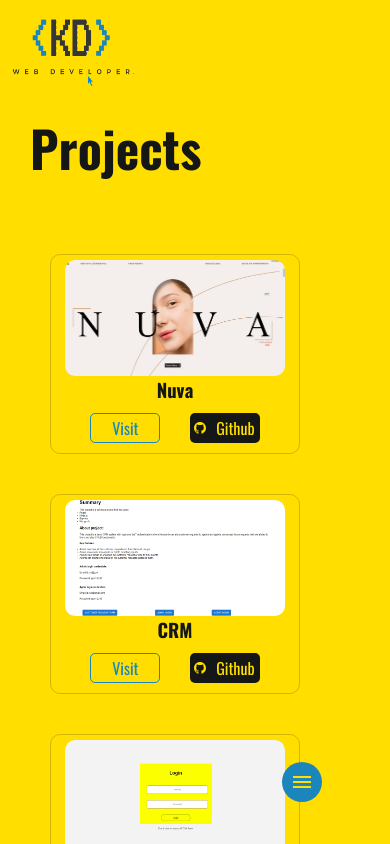
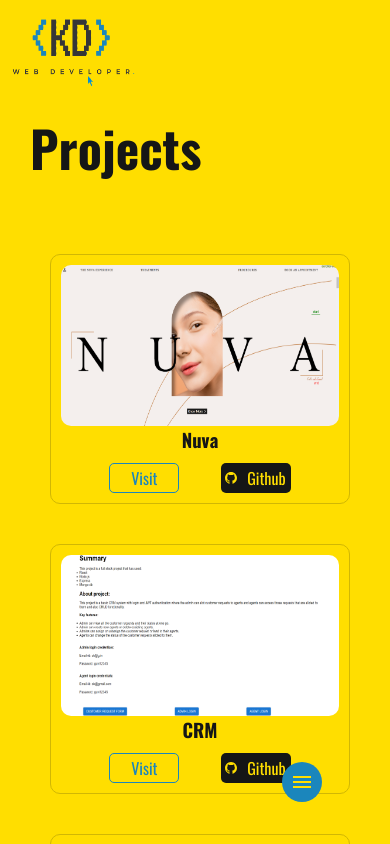
Before and after one commit to KDDeveloper/kd-app, a React (Create React App) app: page /kd/projects in a window 390 px wide. Shown: the top 844 px of the page. Built offline with nearby package versions, Linux system fonts and the light colour scheme.

Commit message:
Update projectsPage.scss

```diff
--- a/src/pages/projectsPage/projectsPage.scss
+++ b/src/pages/projectsPage/projectsPage.scss
@@ -27,20 +27,22 @@
     .project{
         height: 250px;
         width: 300px;
-        // padding: 4px;
+        padding: 10px 10px 10px 10px;
         border-radius: 10px;
         border: 1px solid #D1B704;
+        position: relative;
         display: flex;
-        justify-content: space-around;
+        justify-content: space-between;
         align-items: center;
         flex-direction: column;
         margin: 20px;
 
         .project-img{
-            height: 170px;
-            width: 280px;
+            // position: absolute;
+            height: 100%;
+                width: 100%;
             border-radius: 10px;
-            margin-top: 5px;
+            // margin-top: 10px;
             img{
                 height: 100%;
                 width: 100%;
@@ -48,8 +50,8 @@
             }
 
             @media screen and (max-width:500px) {
-                height: 130px;
-                width: 220px;
+                height: 100%;
+                width: 100%;
             }
 
         }
@@ -66,7 +68,7 @@
                     align-items: center;
                     height: 35px;
                     width: 90px;
-                    margin: 10px;
+                    margin-top: 10px;
                     border: 1px solid #1B86BC;
                     border-radius: 5px;
                     color: #1B86BC;
@@ -91,7 +93,7 @@
                 align-items: center;
                 height: 35px;
                 width: 90px;
-                margin: 10px;
+                margin-top: 10px;
                 background-color: #151616;
                 border-radius: 5px;
                 color: #ffde00;
@@ -134,8 +136,8 @@
         }
 
         @media screen and (max-width:500px) {
-            height: 200px;
-            width: 250px;
+            height: 250px;
+            width: 300px;
         }
     }
     @media screen and (max-width:700px) {
```
